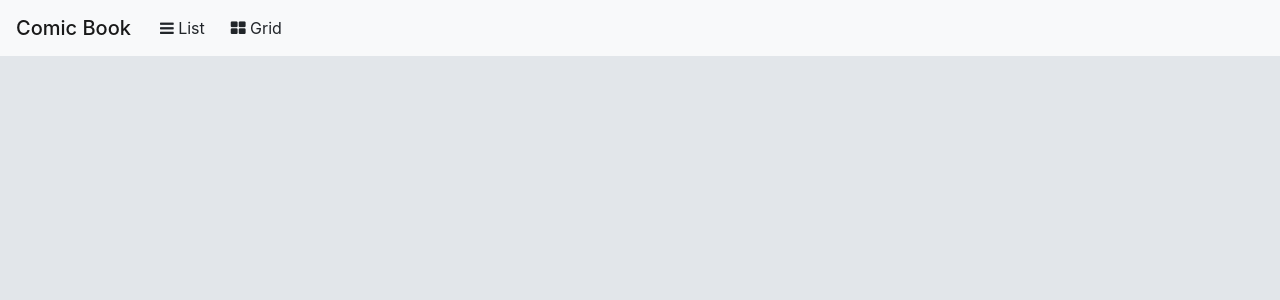
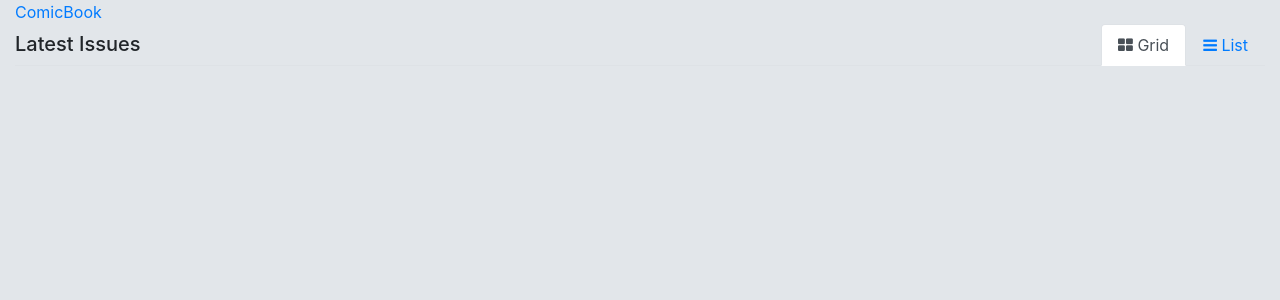
Before and after one commit to pabeli/comicweb, a Django app: page /comic/ in a window 1280 px wide. Shown: the top 300 px of the page. Run offline with Django 3.2, Linux system fonts and the light colour scheme; data that the repository does not hold is empty; some libraries are stand-ins or nearby versions.

Commit message:
second commit

```diff
--- /dev/null
+++ b/comicweb/comic/static/comic/style.css
@@ -0,0 +1,7 @@
+body {
+    background-color: #E2E6EA;
+}
+
+.imglist {
+    max-height: 200px;
+}
--- a/comicweb/comic/templates/comic/index.html
+++ b/comicweb/comic/templates/comic/index.html
@@ -16,80 +16,68 @@
         <!-- Font Awesome Icon Library -->
         <link rel="stylesheet" href="https://cdnjs.cloudflare.com/ajax/libs/font-awesome/4.7.0/css/font-awesome.min.css">
 
+
+        {% load static %}
+        <!--CSS-->
+        <link rel="stylesheet" type="text/css" href="{% static 'comic/style.css' %}">
+        <!--JS-->
+        <script src="{% static 'comic/script.js' %}"></script>
+
         <title>Comic Book</title>
 
     </head>
-    <body style="background-color: #E2E6EA;">
-        <!--Navigation bar-->
-        <nav class="navbar navbar-expand-lg navbar-light bg-light">
-            <a class="navbar-brand mb-0 h1" href="#" > Comic Book </a>
 
-            <!-- Buttons to choose list or grid view -->
-            <button class="navbar-toggler" type="button" data-toggle="collapse" data-target="#navbarNav" aria-controls="navbarNav" aria-expanded="false" aria-label="Toggle navigation">
-                <span class="navbar-toggler-icon"></span>
-            </button>
-            <div class="collapse navbar-collapse" id="navbarNav">
-            <ul class="navbar-nav navbar-right">
-                <li class="nav-item active">
-                    <button onclick="listView()" id="list" type="button" class="btn btn-light"><i class="fa fa-bars"></i> List</button>
+    <body>
+        <div class="col-12">
+            <a style="text-align:center" href="{% url 'comic:index' %}">ComicBook</a>
+            <ul class="nav nav-tabs">
+                <a class="navbar-brand mb-0 h3" > Latest Issues </a>
+                    <li class="nav-item ml-auto">
+                        <a class="nav-link active" href="#grid" role="tab" data-toggle="tab"><i class="fa fa-th-large"></i> Grid</a>
                     </li>
                     <li class="nav-item">
-                    <button onclick="gridView()" type="button" class="btn btn-light"><i class="fa fa-th-large"></i> Grid</button>
+                        <a class="nav-link" href="#list" role="tab" data-toggle="tab"><i class="fa fa-bars"></i> List</a>
                     </li>
             </ul>
         </div>
-        </nav>
-
-        <!--Comics elements-->
-        <div class="row" style="margin-left: 0px; margin-right: 0px">
+        <div class="container">
+            <div class="row">
+                <div class="tab-content">
+                    <div role="tabpanel" class="tab-pane fade show active" id="grid">
+                        <div class="row">
                             {% for element in results %}
-                <div class="column">
-                    <div class= "col-sm-6 mb-3">
-                        <div class="card" id="comic" style="width: 18rem;">
-                            <img class="card-img-top" src= {{ element.image.original_url }} alt="Card image cap"> <!-- Imagen -->
+                                <div class= "col-12 col-sm-3">
+                                    <div class="card" id="comic">
+                                        <img class="card-img-top" src= {{ element.image.original_url }}>
 
                                         <div class="card-body" id="comic-body">
                                             <h5 class="card-title"> "{{ element.name }}" Issue number: {{ element.issue_number }}</h5>
                                             <p class="card-text">Date added: {{ element.date_added }} </p>
-                                <a href="https://mdbootstrap.com/education/bootstrap/quick-start/" class="stretched-link">Details</a>
-                            </div>
+                                            <a href="{% url 'comic:detail_view' element.id %}" class="stretched-link">Details</a>
                                                 </div>
                                             </div>
                                         </div>
                                     {% endfor %}
                                 </div>
+                            </div>
+
+                            <div role="tabpanel" class="tab-pane fade" id="list">
+                                {% for element in results %}
+                                <div class="row mb-5">
+                                    <div class="media position-relative">
+                                        <img src={{ element.image.original_url }} class="imglist mr-3">
+                                        <div class="media-body">
+                                            <h5 class="mt-0">"{{ element.name }}" Issue number: {{ element.issue_number }}</h5>
+                                            <p>Date added: {{ element.date_added }} </p>
+                                            <a href="#" class="stretched-link">Details</a>
+                                        </div>
+                                    </div>
+                                </div>
+                                {% endfor %}
+                            </div>
+
+                        </div>
+                    </div>
+                </div>
+            </div>
     </body>
-</html>
-
-<script>
-    // Get the elements with class="column"
-    var elements = document.getElementsByClassName("column");
-
-    // Declare a loop variable
-    var i;
-
-    // List View
-    function listView() {
-    for (i = 0; i < elements.length; i++) {
-        elements[i].style.width = "100%";
-    }
-    }
-
-    // Grid View
-    function gridView() {
-    for (i = 0; i < elements.length; i++) {
-        elements[i].style.width = "25%";
-    }
-    }
-
-    /* Optional: Add active class to the current button (highlight it) */
-    var container = document.getElementById("btnContainer");
-    var btns = container.getElementsByClassName("btn");
-    for (var i = 0; i < btns.length; i++) {
-    btns[i].addEventListener("click", function() {
-        var current = document.getElementsByClassName("active");
-        current[0].className = current[0].className.replace(" active", "");
-        this.className += " active";
-    });
-    }
-</script>
--- a/comicweb/comic/urls.py
+++ b/comicweb/comic/urls.py
@@ -2,7 +2,9 @@ from django.urls import path
 
 from . import views
 
+app_name = "comic"
+
 urlpatterns = [
     path('', views.index, name='index'),
-    path('detail/', views.detail_view, name='detail_view'),
+    path('detail/<int:detail_id>', views.detail_view, name='detail_view'),
 ]
--- a/comicweb/comic/views.py
+++ b/comicweb/comic/views.py
@@ -24,9 +24,9 @@ def index(request):
 
     return HttpResponse(template.render(context, request))
 
-def detail_view(request):
-    # Deberá venir por parámetro la url de la api del comic
-    api_comic = "https://comicvine.gamespot.com/api/issue/4000-49/"
+def detail_view(request, detail_id):
+
+    api_comic = "https://comicvine.gamespot.com/api/issue/4000-" + str(detail_id) + "/"
 
     #Getting the json
     url = api_comic + '?api_key=408a81d41cecfbbe5385a6afc633f1c7117c2326&format=json'
```
Also changed, not shown: requirements.txt (added, +24 -0 lines), comicweb/comic/static/comic/script.js (added). Lines whose indentation alone changed are shown as unchanged.
